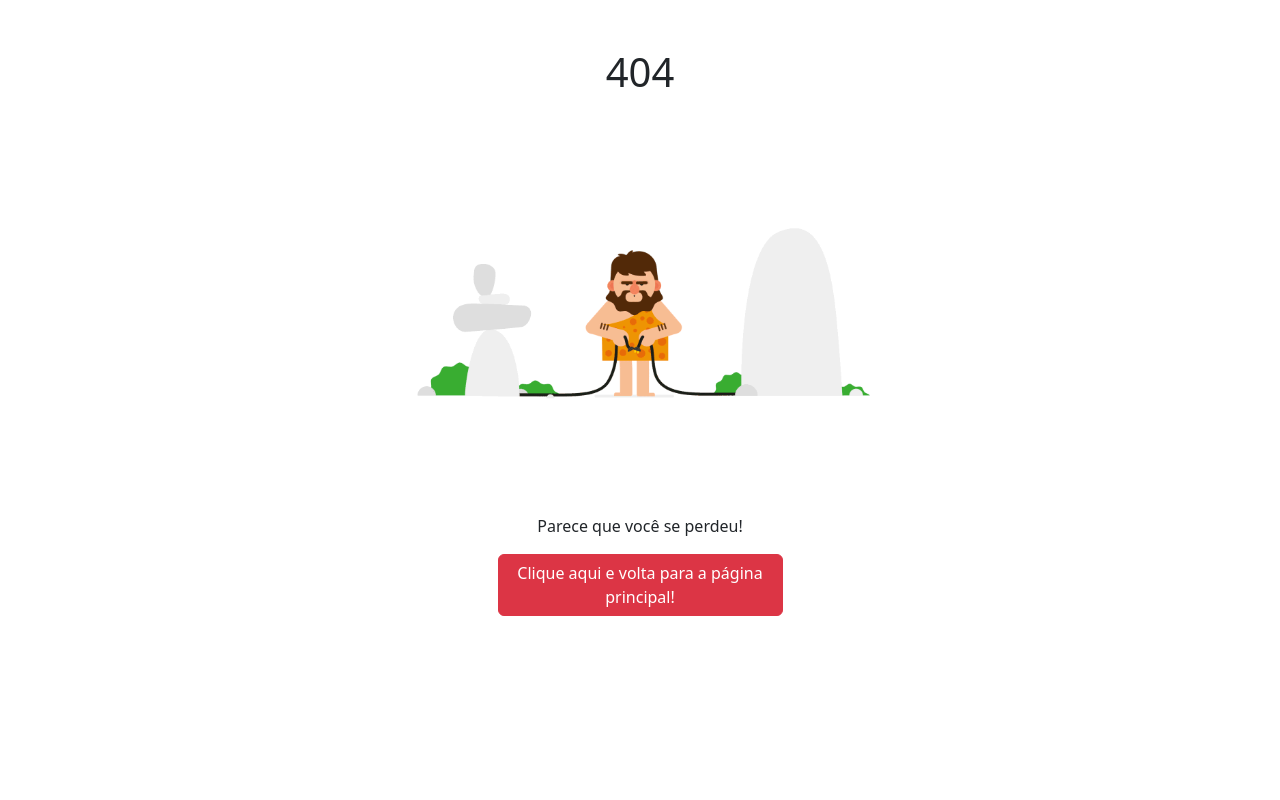
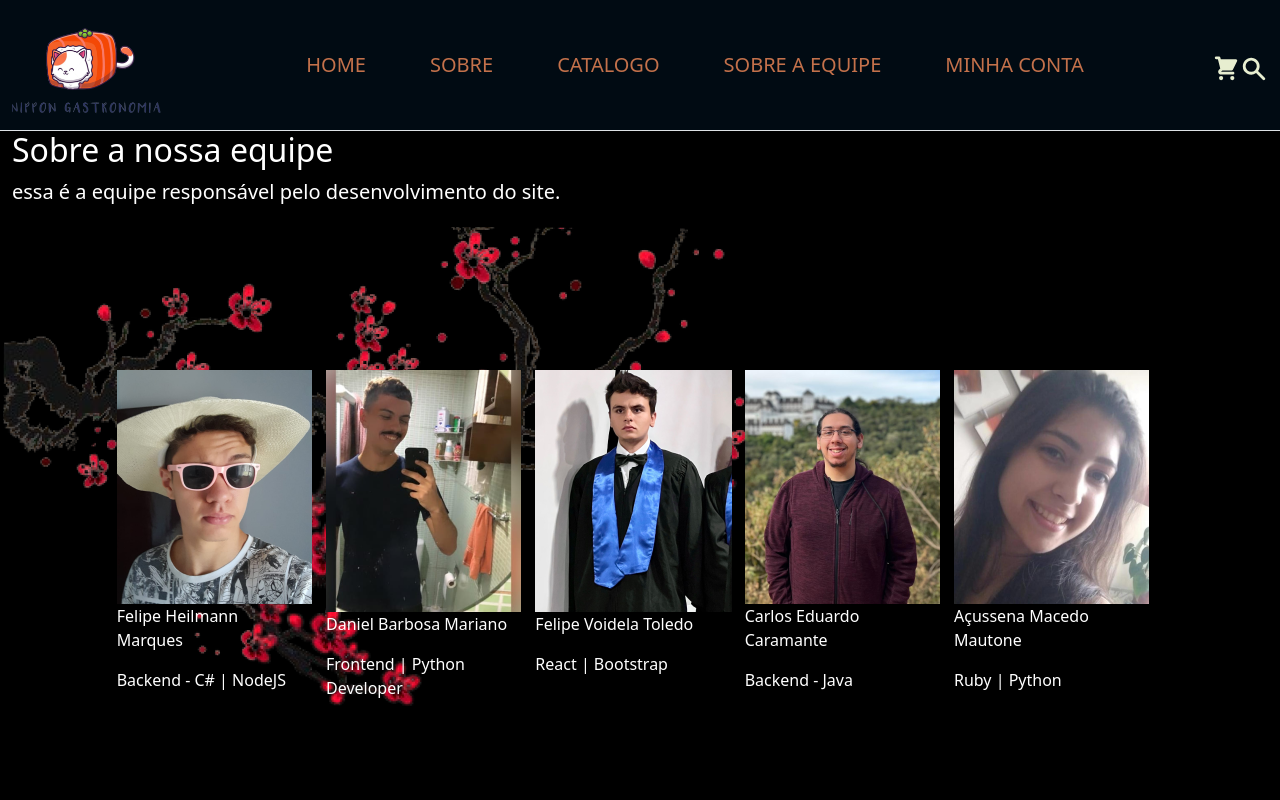
Before and after one commit to projects-fiap/cp5-dev-web-2sem, a React (Vite) app: page /about in a window 1280 px wide. Before the commit this address had no page. Shown: the top 800 px of the page. Built offline with nearby package versions, Linux system fonts and the light colour scheme.

Commit message:
feat: about - by Açucessa

```diff
--- /dev/null
+++ b/src/about.css
@@ -0,0 +1,8 @@
+.background-about{
+    background-image: url(./assets/background-1.png);
+    background-position: start;
+    background-repeat: no-repeat;
+    width: 100%;
+    height: 80vh;
+
+}
--- a/src/main.jsx
+++ b/src/main.jsx
@@ -6,6 +6,7 @@ import { ErrorPage } from './routes/ErrorPage.jsx'
 import './base.css'
 import 'bootstrap/dist/css/bootstrap.css'
 import 'bootstrap/js/index.esm'
+import About from './routes/About.jsx'
 
 
 const router = createBrowserRouter([
@@ -15,6 +16,7 @@ const router = createBrowserRouter([
     errorElement: <ErrorPage />,
     children: [
       { path: '/home', element: <Home /> },
+      { path: '/about', element: <About /> }
     ],
   },
 ])
--- /dev/null
+++ b/src/routes/About.jsx
@@ -0,0 +1,51 @@
+import felipeH from '../assets/FelipeHeilmann.png'
+import daniel from '../assets/DanielBarbosa.png'
+import felipeV from '../assets/FelipeVoidela.png'
+import carlos from '../assets/CarlosEduardo.png'
+import acussena from '../assets/AçussenaMacedo.png'
+import '../about.css'
+
+export default function About() {
+    return (
+        <main className="bg-black container-fluid">
+            <div className="row">
+                <div className="d-flex justify-content-start row col-lg-12">
+                    <h2 className="text-start text-white col-lg-12">Sobre a nossa equipe</h2>
+                    <p className="text-start text-white fs-5 col-lg-11">essa é a equipe responsável pelo desenvolvimento do site.</p>
+                </div>
+
+                <div className="background-about col-lg-12 d-flex align-items-center">
+
+                    <div className="col-lg-12 row d-flex justify-content-center ">
+
+                        <div className="col-lg-2">
+                            <img src={felipeH} alt="FelipeHeilmann" />
+                            <p className="text-start text-white">Felipe Heilmann Marques</p>
+                            <p className="text-start text-white">Backend - C# | NodeJS</p>
+                        </div>
+                        <div className="col-lg-2">
+                            <img src={daniel} alt="DanielBarbosa" />
+                            <p className="text-start text-white">Daniel Barbosa Mariano</p>
+                            <p className="text-start text-white">Frontend | Python Developer</p>
+                        </div>
+                        <div className="col-lg-2">
+                            <img src={felipeV} alt="FelipeVoidela" />
+                            <p className="text-start text-white">Felipe Voidela Toledo</p>
+                            <p className="text-start text-white">React | Bootstrap</p>
+                        </div>
+                        <div className="col-lg-2">
+                            <img src={carlos} alt="CarlosEduardo" />
+                            <p className="text-start text-white">Carlos Eduardo Caramante </p>
+                            <p className="text-start text-white">Backend - Java</p>
+                        </div>
+                        <div className="col-lg-2">
+                            <img src={acussena} alt="AçussenaMacedo" />
+                            <p className="text-start text-white">Açussena Macedo Mautone</p>
+                            <p className="text-start text-white">Ruby | Python</p>
+                        </div>
+                    </div>
+                </div>
+            </div>
+        </main>
+    )
+}
```
